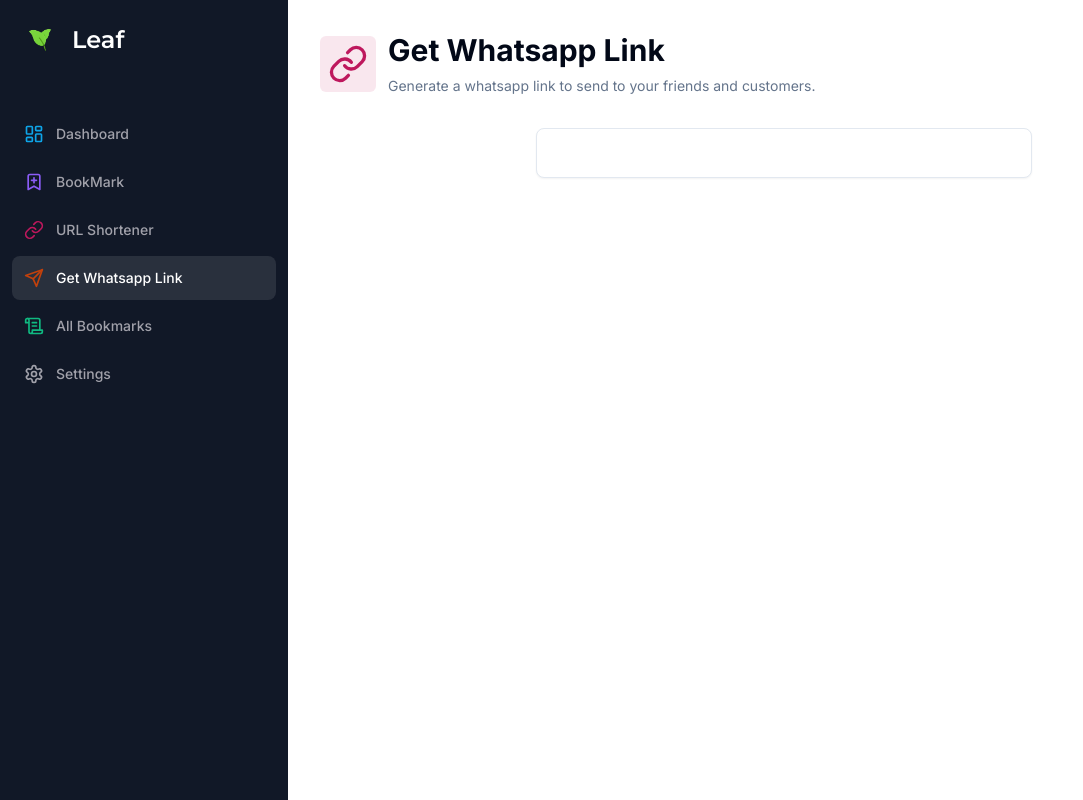
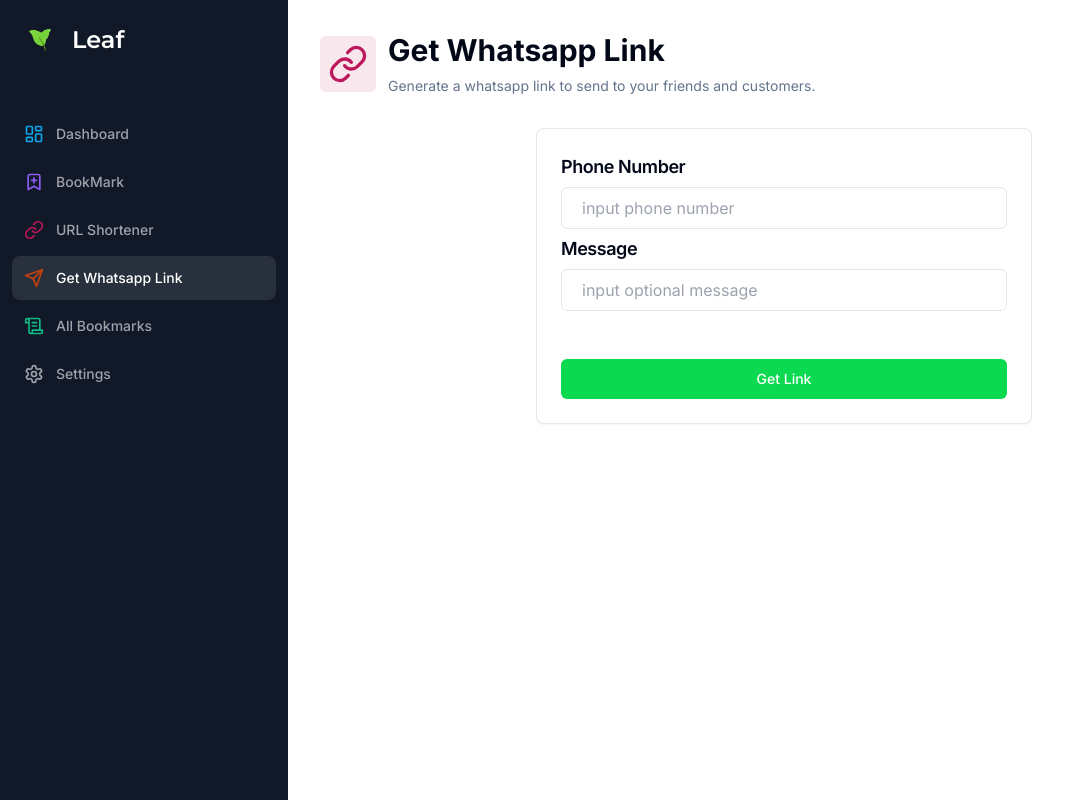
Before and after one commit to CharlesChinedum/leaf, a Next.js app: page /whatsapp-link in a window 1280 px wide. Shown: the whole page, without its empty margins (0-1083 px from the left). Built offline with nearby package versions, Linux system fonts and the light colour scheme.

Commit message:
update: worked on get whatsapp link page, built out the remain UI and forms and implemented functionality

```diff
--- a/app/(dashboard)/(routes)/whatsapp-link/page.tsx
+++ b/app/(dashboard)/(routes)/whatsapp-link/page.tsx
@@ -2,7 +2,7 @@
 
 import { useState } from "react";
 
-import { LinkIcon } from "lucide-react";
+import { Clipboard, LinkIcon } from "lucide-react";
 
 import Heading from "@/components/Heading";
 import {
@@ -15,22 +15,81 @@
 import Loader from "@/components/Loader";
 import { Button } from "@/components/ui/button";
 import { cn } from "@/lib/utils";
+import { useToast } from "@/components/ui/use-toast";
 
 const WhatsappLinkPage = () => {
+  const { toast } = useToast();
+
   const [link, setLink] = useState("");
-  const [phone, setPhone] = useState("09060423952");
-  const [message, setMessage] = useState("Hello World I'm a message");
+  const [phone, setPhone] = useState("");
+  const [message, setMessage] = useState("");
 
   const [isLoading, setIsLoading] = useState(false);
   const [isError, setIsError] = useState(false);
+  const [isCopied, setIsCopied] = useState(false);
 
-  const generateWhatsappLink = () => {
-    const replacedMessage = message.replace(/\s/g, "%20");
+  const getWhatsappLink = async () => {
+    setIsLoading(true);
+    setIsError(false);
 
-    const url = `https://wa.me/${phone}?text=${replacedMessage}`;
-    setLink(url);
-    console.log(url);
+    setTimeout(() => {
+      try {
+        const replacedMessage = message.replace(/\s/g, "%20");
+        let url = `https://wa.me/${phone}?text=${replacedMessage}`;
+        if (phone === "" || phone.length < 11) {
+          setIsError(true);
+          errorToast();
+          url = "";
+        }
+        setLink(url);
+        console.log(url);
+      } catch (error) {
+        if (phone === "") {
+          setIsError(true);
+          errorToast();
+        }
+      } finally {
+        setIsLoading(false);
+      }
+    }, 1000);
   };
+
+  //Toast
+  const displayToast = () => {
+    toast({
+      title: "Copied to clipboard",
+      description: "The short url has been copied to your clipboard.",
+      variant: "success",
+    });
+  };
+
+  const errorToast = () => {
+    if (isError === true || link === "") {
+      toast({
+        title: "An error occured",
+        description: "Something went wrong. Please try again.",
+        variant: "destructive",
+      });
+    }
+  };
+
+  const copyToClip = () => {
+    if (link) {
+      navigator.clipboard
+        .writeText(link)
+        .then(() => {
+          setIsCopied(true);
+          displayToast();
+          console.log("copied");
+        })
+        .catch((err) => {
+          errorToast();
+          console.log(err);
+        });
+    }
+  };
+
+  let shortLink = link.slice(0, 35) + "...";
 
   return (
     <div className="w-full">
@@ -44,8 +103,53 @@
       <div className="w-full flex justify-center">
         <div className="w-full lg:w-1/2 md:w-[70%]">
           <Card className="w-full">
-            <CardHeader>
+            <CardHeader className={cn("", isLoading && "pb-0")}>
+              <CardTitle className="text-lg">Phone Number</CardTitle>
+              {/* <CardDescription>Input url</CardDescription> */}
+              <input
+                type="text"
+                placeholder="input phone number"
+                value={phone}
+                className="border-[1px] border-gray-200 rounded-md outline-none py-2 px-5"
+                onChange={(e) => setPhone(e.target.value)}
+              />
+              <CardTitle className="text-lg">Message</CardTitle>
+              {/* <CardDescription>Input url</CardDescription> */}
+              <input
+                type="text"
+                placeholder="input optional message"
+                value={message}
+                className="border-[1px] border-gray-200 rounded-md outline-none py-2 px-5"
+                onChange={(e) => setMessage(e.target.value)}
+              />
             </CardHeader>
+            {isLoading && <Loader />}
+            {!isError && (
+              <CardContent>
+                <div className="relative flex justify-between items-center">
+                  {link && (
+                    <>
+                      <p className="w-full break-words">{shortLink}</p>
+                      <button
+                        className="border-0 outline-0 rounded-md bg-gray-200 p-2"
+                        onClick={copyToClip}
+                      >
+                        <Clipboard size={20} />
+                      </button>
+                    </>
+                  )}
+                </div>
+              </CardContent>
+            )}
+            <CardFooter>
+              <Button
+                variant="base"
+                className="w-full text-white"
+                onClick={getWhatsappLink}
+              >
+                Get Link
+              </Button>
+            </CardFooter>
           </Card>
         </div>
       </div>
--- a/app/globals.css
+++ b/app/globals.css
@@ -6,6 +6,8 @@
 body,
 :root {
   height: 100%;
+  /* --tw-bg-opacity: 1;
+  background-color: rgb(209 213 219 / var(--tw-bg-opacity)); */
 }
 
 @layer base {
```
